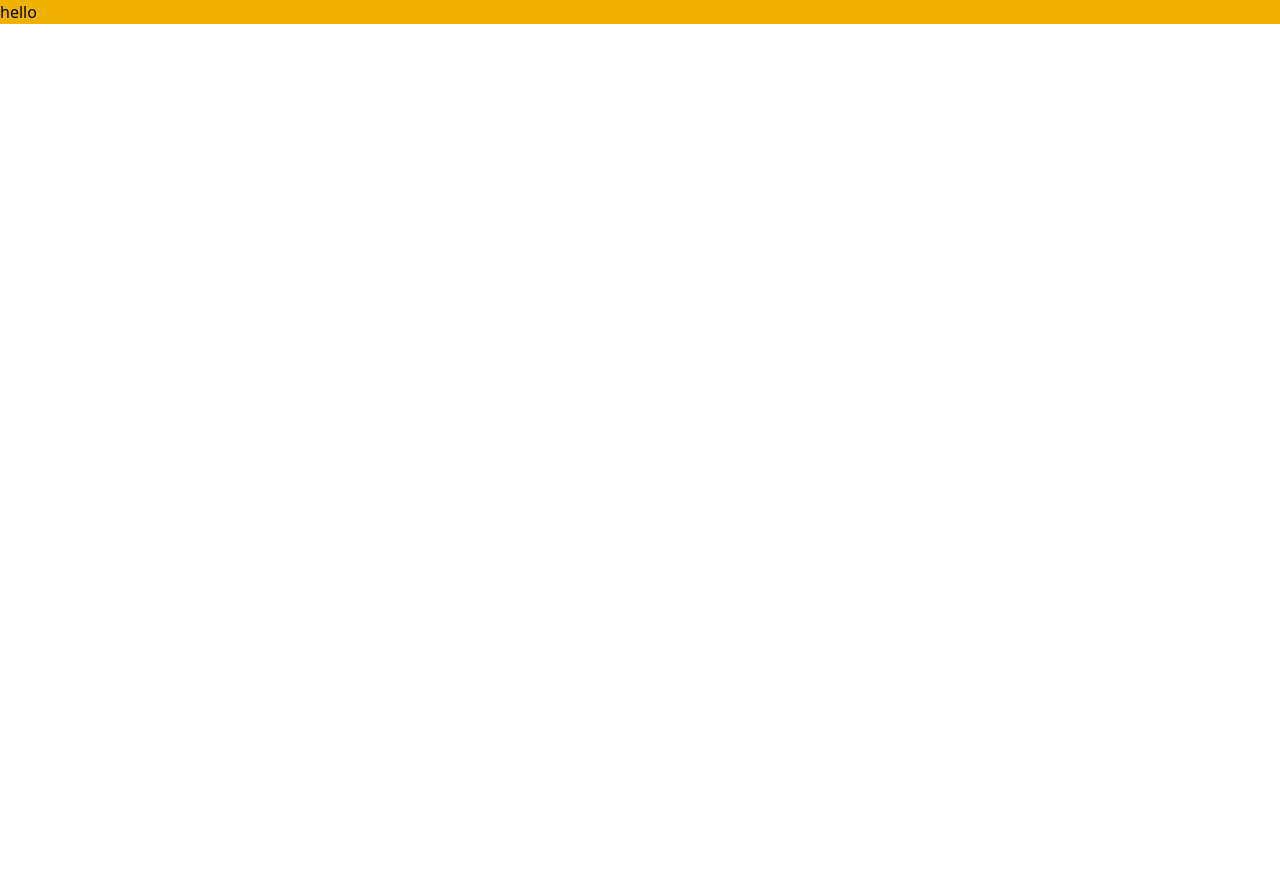
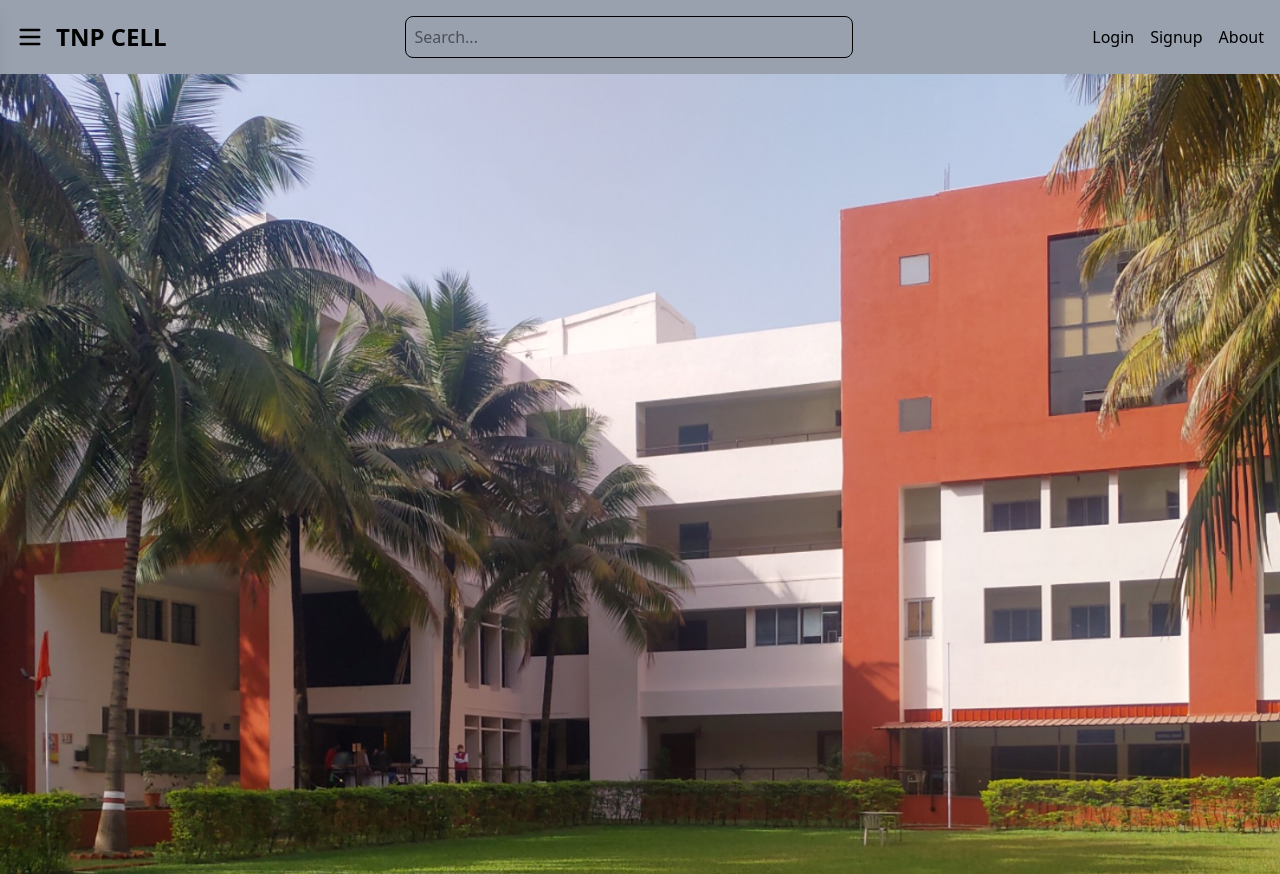
Before and after one commit to ishwari2121/Inhouse, a React (Vite) app in the folder frontend/: page / in a window 1280 px wide. Before the commit the page ends 800 px from the top, so only its background shows below. Built offline with nearby package versions, Linux system fonts and the light colour scheme.

Commit message:
Creating File Structure and Home Page

```diff
--- a/frontend/package.json
+++ b/frontend/package.json
@@ -11,8 +11,10 @@
   },
   "dependencies": {
     "@tailwindcss/vite": "^4.0.7",
+    "lucide-react": "^0.475.0",
     "react": "^19.0.0",
     "react-dom": "^19.0.0",
+    "react-router-dom": "^7.2.0",
     "tailwindcss": "^4.0.7"
   },
   "devDependencies": {
--- a/frontend/src/App.jsx
+++ b/frontend/src/App.jsx
@@ -1,16 +1,11 @@
+import AppRoutes from "./routes/AppRoutes";
 
-import './App.css'
+const App = () => {
+  return (
+    <div className="font-sans">
+      <AppRoutes />
+    </div>
+  );
+};
 
-function App() {
-
-  return (
-    <>
-      <div className='bg-yellow-500'>
-        <h1>hello</h1>
-      </div>
-
-    </>
-  )
-}
-
-export default App
+export default App;
--- /dev/null
+++ b/frontend/src/Components/Footer.jsx
@@ -0,0 +1,11 @@
+import React from 'react'
+
+const Footer = () => {
+    return (
+      <footer className="bg-gray-800 text-white text-center p-4 mt-4">
+        <p>&copy; 2025 My Website. All rights reserved.</p>
+      </footer>
+    );
+  };
+
+  export default Footer;
--- /dev/null
+++ b/frontend/src/Components/Midbar.jsx
@@ -0,0 +1,19 @@
+import React from 'react'
+import college from '../assets/college.jpg'
+
+export default function Midbar() {
+    return (
+        <>
+        <div
+            className="flex h-screen bg-cover bg-center justify-between"
+            style={{ backgroundImage: `url(${college})` }}>
+
+            {/* <div className="h-70 w-75 backdrop-blur-lg p-6 rounded-lg shadow-lg ">
+                <h1 className="text-xl font-bold text-gray">Worrying About Placements?</h1>
+                <p className="text-xl font-bold text-gray">We've got you covered! Kickstart your career with the right guidance!</p>
+            </div> */}
+
+        </div>
+        </>
+      );
+}
--- /dev/null
+++ b/frontend/src/Components/Navbar.jsx
@@ -0,0 +1,57 @@
+import React, { useState } from 'react'
+import { Link } from "react-router-dom";
+import { Menu ,X } from "lucide-react";
+
+
+export default function Navbar() {
+
+    const [isOpen, setIsOpen] = useState(false);
+
+    return (
+
+    <div className='relative'>
+        <nav className="bg-gray-400 p-4 flex items-center justify-between">
+          {/* Left Section: Menu Icon + Title */}
+          <div className= "flex items-center space-x-3">
+          <button onClick={()=> setIsOpen(true)} className="text-black">
+            <Menu size={28} />
+          </button>
+            <h1 className="text-black text-2xl font-bold">TNP CELL</h1>
+          </div>
+
+          {/* Middle Section: Search Input */}
+          <div className="flex-1 mx-4 max-w-md">
+            <input
+              type="text"
+              placeholder="Search..."
+              className="w-full p-2 rounded-lg border border-black-300"
+            />
+          </div>
+
+          {/* Right Section: Links */}
+          <div className="flex items-center space-x-4">
+            <Link to="/login" className="text-black hover:underline">Login</Link>
+            <Link to="/signup" className="text-black hover:underline">Signup</Link>
+            <Link to="/about" className="text-black hover:underline">About</Link>
+          </div>
+        </nav>
+
+        <div className={`fixed top-0 left-0 h-full w-1/2 bg-white shadow-lg transform ${isOpen ? "translate-x-0" : "-translate-x-full"} transition-transform duration-300 ease-in-out`}>
+        {/* Close Button */}
+        <button onClick={() => setIsOpen(false)} className="absolute top-4 right-4 text-gray-600">
+          <X size={28} />
+        </button>
+
+        {/* Menu Items */}
+        <div className="flex flex-col h-full justify-between p-6">
+            <div className='flex flex-col gap-3'>
+                <button className="px-4 py-2 w-full text-lg bg-gray-200 rounded hover:bg-gray-300">Profile</button>
+                <button className="px-4 py-2 w-full text-lg bg-gray-200 rounded hover:bg-gray-300">New company to add</button>
+                <button className="px-4 py-2 w-full text-lg bg-gray-200 rounded hover:bg-gray-300">View added companies</button>
+            </div>
+          <button className="px-4 py-2 w-full text-lg bg-red-500 text-white rounded hover:bg-red-600">Logout</button>
+        </div>
+      </div>
+        </div>
+      );
+}
--- /dev/null
+++ b/frontend/src/Pages/About.jsx
@@ -0,0 +1,15 @@
+import Navbar from "../Components/Navbar";
+import Footer from "../Components/Footer";
+
+const About = () => {
+  return (
+    <div>
+      <div className="p-10">
+        <h1 className="text-3xl font-bold">About Us</h1>
+        <p>We are a team dedicated to making awesome projects.</p>
+      </div>
+    </div>
+  );
+};
+
+export default About;
--- /dev/null
+++ b/frontend/src/Pages/Home.jsx
@@ -0,0 +1,14 @@
+import Navbar from "../Components/Navbar";
+import Midbar from "../Components/Midbar";
+import Footer from "../Components/Footer";
+
+const Home = () => {
+  return (
+    <div>
+      <Navbar />
+      <Midbar />
+    </div>
+  );
+};
+
+export default Home;
--- /dev/null
+++ b/frontend/src/Pages/Login.jsx
@@ -0,0 +1,17 @@
+import Navbar from "../Components/Navbar";
+import Footer from "../Components/Footer";
+
+const Login = () => {
+  return (
+    <div>
+      <div className="p-10">
+        <h1 className="text-3xl font-bold">Login</h1>
+        <input type="text" placeholder="Username" className="border p-2 m-2" />
+        <input type="password" placeholder="Password" className="border p-2 m-2" />
+        <button className="bg-blue-500 text-white px-4 py-2">Login</button>
+      </div>
+    </div>
+  );
+};
+
+export default Login;
--- /dev/null
+++ b/frontend/src/Pages/Menubar.jsx
@@ -0,0 +1,11 @@
+import Navbar from "../Components/Navbar";
+
+const Menubar = () => {
+  return (
+    <div>
+      <h1 className="text-center p-10 text-3xl font-bold">Menubar Page</h1>
+    </div>
+  );
+};
+
+export default Menubar;
--- /dev/null
+++ b/frontend/src/Pages/Signup.jsx
@@ -0,0 +1,18 @@
+import Navbar from "../Components/Navbar";
+import Footer from "../Components/Footer";
+
+const Signup = () => {
+  return (
+    <div>
+      <div className="p-10">
+        <h1 className="text-3xl font-bold">Signup</h1>
+        <input type="text" placeholder="Username" className="border p-2 m-2" />
+        <input type="email" placeholder="Email" className="border p-2 m-2" />
+        <input type="password" placeholder="Password" className="border p-2 m-2" />
+        <button className="bg-green-500 text-white px-4 py-2">Signup</button>
+      </div>
+    </div>
+  );
+};
+
+export default Signup;
--- a/frontend/src/index.css
+++ b/frontend/src/index.css
@@ -0,0 +1 @@
+@import "tailwindcss";
--- /dev/null
+++ b/frontend/src/routes/AppRoutes.jsx
@@ -0,0 +1,22 @@
+import { BrowserRouter as Router, Routes, Route } from "react-router-dom";
+import Home from "../Pages/Home";
+import About from "../Pages/About";
+import Login from "../Pages/Login"
+import Signup from "../Pages/Signup";
+import Menubar from "../Pages/Menubar";
+
+const AppRoutes = () => {
+  return (
+    <Router>
+      <Routes>
+        <Route path="/" element={<Home />} />
+        <Route path="/about" element={<About />} />
+        <Route path="/login" element={<Login />} />
+        <Route path="/signup" element={<Signup />} />
+        <Route path="/menubar" element={<Menubar />} />
+      </Routes>
+    </Router>
+  );
+};
+
+export default AppRoutes;
```
Also changed, not shown: frontend/src/assets/college.jpg (added), 1 other file (tests, documents, lock files or other folders).
